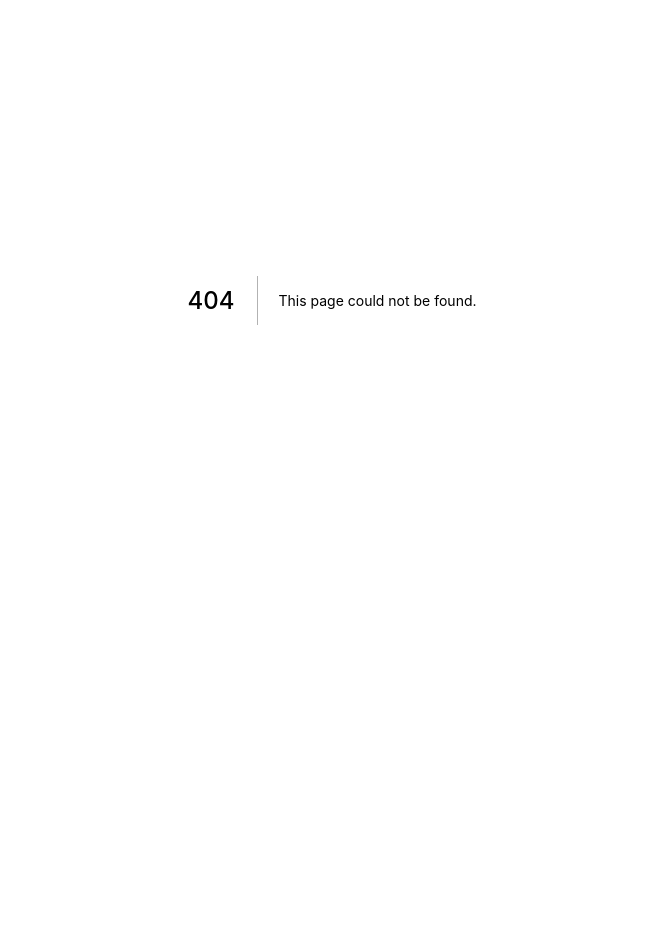
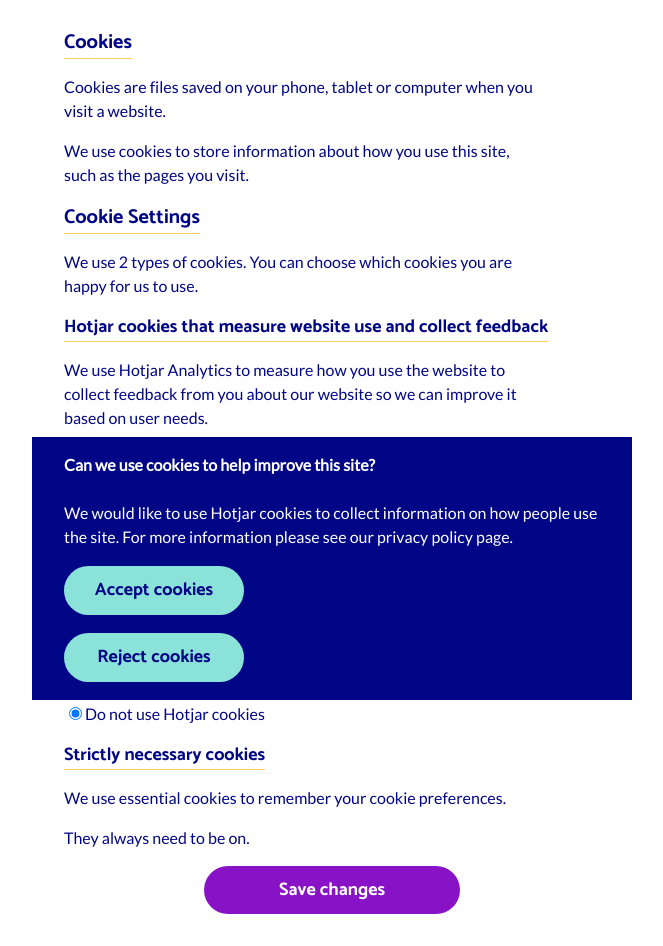
Before and after one commit to neontribe/my-best-life, a Next.js app: page /cookies in a window 1280 px wide. Before the commit this address had no page. Shown: the part 100-1046 px from the top of the page, without its empty margins (308-971 px from the left). Before the commit the page ends 800 px from the top, so only its background shows below. Built offline with nearby package versions, Linux system fonts and the light colour scheme.

Commit message:
feat: add cookie preference page

```diff
--- /dev/null
+++ b/pages/cookies.tsx
@@ -0,0 +1,190 @@
+import styled from 'styled-components'
+
+import { Layout } from '../src/Components/Layout'
+import { HeaderComponent } from '../src/Components/Header'
+import { useState, useEffect } from 'react'
+
+const Heading = styled.h2`
+  border-bottom: 1px solid ${(props) => props.theme.colours.yellow};
+  display: inline-block;
+  font-family: 'Catamaran', sans-serif;
+  font-size: ${(props) => props.theme.fontSizes.heading};
+  margin-bottom: 1rem;
+`
+
+const SubHeading = styled.h3`
+  border-bottom: 1px solid ${(props) => props.theme.colours.yellow};
+  display: inline-block;
+  font-family: 'Catamaran', sans-serif;
+  font-size: ${(props) => props.theme.fontSizes.highlight};
+  margin-bottom: 1rem;
+`
+
+const Text = styled.p`
+  font-size: ${(props) => props.theme.fontSizes.normal};
+  margin-bottom: 1rem;
+  max-width: 30rem;
+  text-align: left;
+
+  a {
+    color: ${(props) => props.theme.colours.blue};
+    text-decoration-color: ${(props) => props.theme.colours.aqua};
+    box-sizing: border-box;
+    height: 2px;
+  }
+`
+
+const MainBody = styled.div`
+  width: 100%;
+  margin: 0;
+  padding: 2rem;
+
+  ul {
+    list-style: disc;
+    margin-bottom: 1rem;
+
+    li {
+      margin-left: 1rem;
+    }
+  }
+
+  div {
+    display: flex;
+    flex-direction: column;
+  }
+
+  label {
+    margin-bottom: 1rem;
+  }
+`
+
+const SubmitButton = styled.button`
+  align-items: center;
+  background-color: ${(props) => props.theme.colours.purple};
+  border-radius: 5rem;
+  border: 3px solid transparent;
+  color: ${(props) => props.theme.colours.white};
+  display: flex;
+  font-family: 'Catamaran', sans-serif;
+  text-decoration: none;
+  font-size: ${(props) => props.theme.fontSizes.highlight};
+  padding: 0.5rem;
+  width: 16rem;
+  height: 3rem;
+  justify-content: center;
+  margin: 0 auto;
+  max-width: calc(100% - 2rem);
+
+  &:focus {
+    outline: 2px dashed ${(props) => props.theme.colours.blue};
+    outline-offset: 2px;
+  }
+
+  &:hover {
+    background-color: ${(props) => props.theme.colours.purple_light};
+    color: ${(props) => props.theme.colours.purple};
+    transition: 0.3s;
+  }
+`
+
+export const Cookies = (): JSX.Element => {
+  const [cookiesAccepted, setCookiesAccepted] = useState<boolean>()
+  useEffect(() => {
+    setCookiesAccepted(
+      JSON.parse(localStorage.getItem('hotjarCookiesAccepted') || 'false')
+    )
+  }, [])
+
+  const handleChange = (e: React.ChangeEvent<HTMLInputElement>) => {
+    const { value } = e.target
+    setCookiesAccepted(JSON.parse(value))
+  }
+
+  const handleSubmit = (e: React.SyntheticEvent) => {
+    e.preventDefault()
+    localStorage.setItem(
+      'hotjarCookiesAccepted',
+      JSON.stringify(cookiesAccepted)
+    )
+  }
+
+  return (
+    <Layout>
+      <HeaderComponent title="Support in Lambeth" />
+      <MainBody>
+        <Heading>Cookies</Heading>
+        <Text>
+          Cookies are files saved on your phone, tablet or computer when you
+          visit a website.
+        </Text>
+        <Text>
+          We use cookies to store information about how you use this site, such
+          as the pages you visit.
+        </Text>
+        <Heading>Cookie Settings</Heading>
+        <Text>
+          We use 2 types of cookies. You can choose which cookies you are happy
+          for us to use.
+        </Text>
+        <SubHeading>
+          Hotjar cookies that measure website use and collect feedback
+        </SubHeading>
+        <Text>
+          We use Hotjar Analytics to measure how you use the website to collect
+          feedback from you about our website so we can improve it based on user
+          needs.
+        </Text>
+        <Text>
+          Hotjar sets cookies that store anonymised information about:
+        </Text>
+        <ul>
+          <li>how you got to the site</li>
+          <li>the pages you visit on and how long you spend on each page</li>
+          <li>what you click on while you are visiting the site</li>
+          <li>whether you have already visited the site</li>
+        </ul>
+        <Text>
+          For further details please see the about Hotjar section of{' '}
+          <a href="https://help.hotjar.com/hc/en-us/categories/115001323967-About-Hotjar">
+            Hotjar support site
+          </a>
+          .
+        </Text>
+        <form id="hotjarCookies" onSubmit={handleSubmit}>
+          <div>
+            <label>
+              <input
+                onChange={handleChange}
+                type="radio"
+                id="hotjarCookiesAccept"
+                name="hotjarCookiesAccepted"
+                value="true"
+                checked={cookiesAccepted}
+              />
+              Use Hotjar cookies
+            </label>
+            <label>
+              <input
+                onChange={handleChange}
+                type="radio"
+                id="hotjarCookiesReject"
+                name="hotjarCookiesAccepted"
+                value="false"
+                checked={!cookiesAccepted}
+              />
+              Do not use Hotjar cookies
+            </label>
+          </div>
+          <SubHeading>Strictly necessary cookies</SubHeading>
+          <Text>
+            We use essential cookies to remember your cookie preferences.
+          </Text>
+          <Text>They always need to be on.</Text>
+          <SubmitButton type="submit">Save changes</SubmitButton>
+        </form>
+      </MainBody>
+    </Layout>
+  )
+}
+
+export default Cookies
--- a/src/Components/Menu.tsx
+++ b/src/Components/Menu.tsx
@@ -7,7 +7,7 @@ export const StyledMenu = styled.nav<{ open: boolean }>`
   background: ${(props) => props.theme.colours.aqua};
   height: 400px
   text-align: left;
-  padding: 1rem 2rem 5rem 2rem;
+  padding: 1rem 2rem 2rem 2rem;
   position: absolute;
   top: 5rem;
   left:0;
@@ -48,6 +48,7 @@ export const Menu = ({ open }: MenuProps): JSX.Element => {
       <a href="/">About</a>
       <a href="/helplines">Urgent Help</a>
       <a href="/">Privacy Policy</a>
+      <a href="/cookies">Cookies</a>
     </StyledMenu>
   )
 }
```
